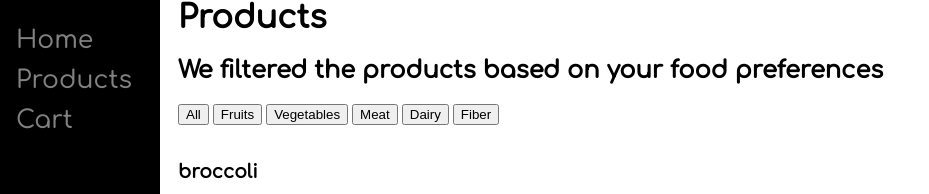
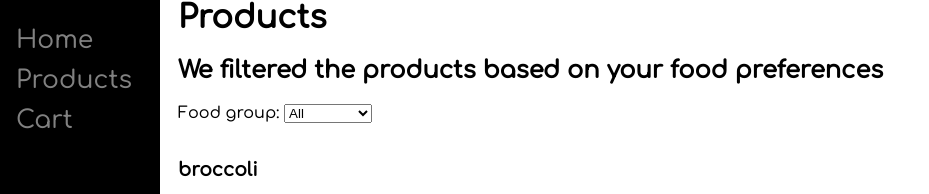
Before and after one commit to ASA11599/SEG3125-Lab3, a plain HTML site: page index.html in a window 1280 px wide. Both pictures are taken after a click on the link "Products". Shown: the part 21-215 px from the top of the page, without its empty margins (0-929 px from the left). Drawn offline with Linux system fonts and the light colour scheme; grey boxes are pictures that could not be loaded.

Commit message:
Use dropdown instead of buttons to choose food group

```diff
--- a/index.html
+++ b/index.html
@@ -32,12 +32,15 @@
     <div id="products" class="page">
       <h1>Products</h1>
       <h2>We filtered the products based on your food preferences</h2>
-      <button onclick="onSelectType('all')">All</button>
-      <button onclick="onSelectType('fruit')">Fruits</button>
-      <button onclick="onSelectType('vegetable')">Vegetables</button>
-      <button onclick="onSelectType('meat')">Meat</button>
-      <button onclick="onSelectType('dairy')">Dairy</button>
-      <button onclick="onSelectType('fiber')">Fiber</button>
+      <label for="typeSelect">Food group: </label>
+      <select name="types" id="typeSelect" onchange="onSelectType(event.target)">
+        <option name="type" value="all">All</option>
+        <option name="type" value="fruit">Fruits</option>
+        <option name="type" value="vegetable">Vegetables</option>
+        <option name="type" value="meat">Meat</option>
+        <option name="type" value="dairy">Dairy</option>
+        <option name="type" value="fiber">Fiber</option>
+      </select>
       <div id="productList"></div>
     </div>
     <div id="cart" class="page">
--- a/scripts/handlers.js
+++ b/scripts/handlers.js
@@ -23,7 +23,8 @@ function removeFromCart(id) {
     });
 }
 
-function onSelectType(type) {
+function onSelectType(target) {
+    type = target["value"];
     const filtered = filterProducts();
     let currentProducts;
     if (type === "all") {
```
